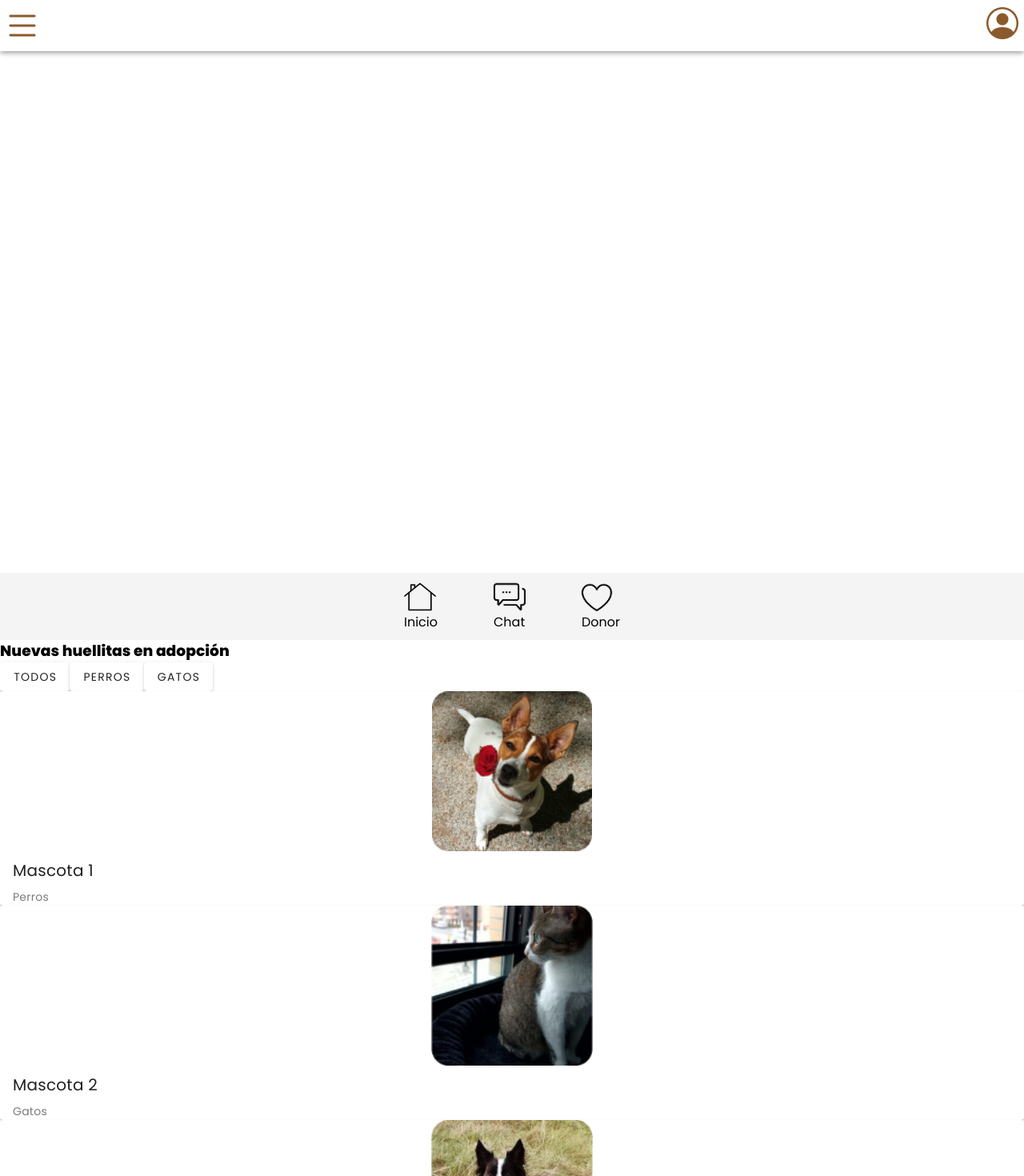
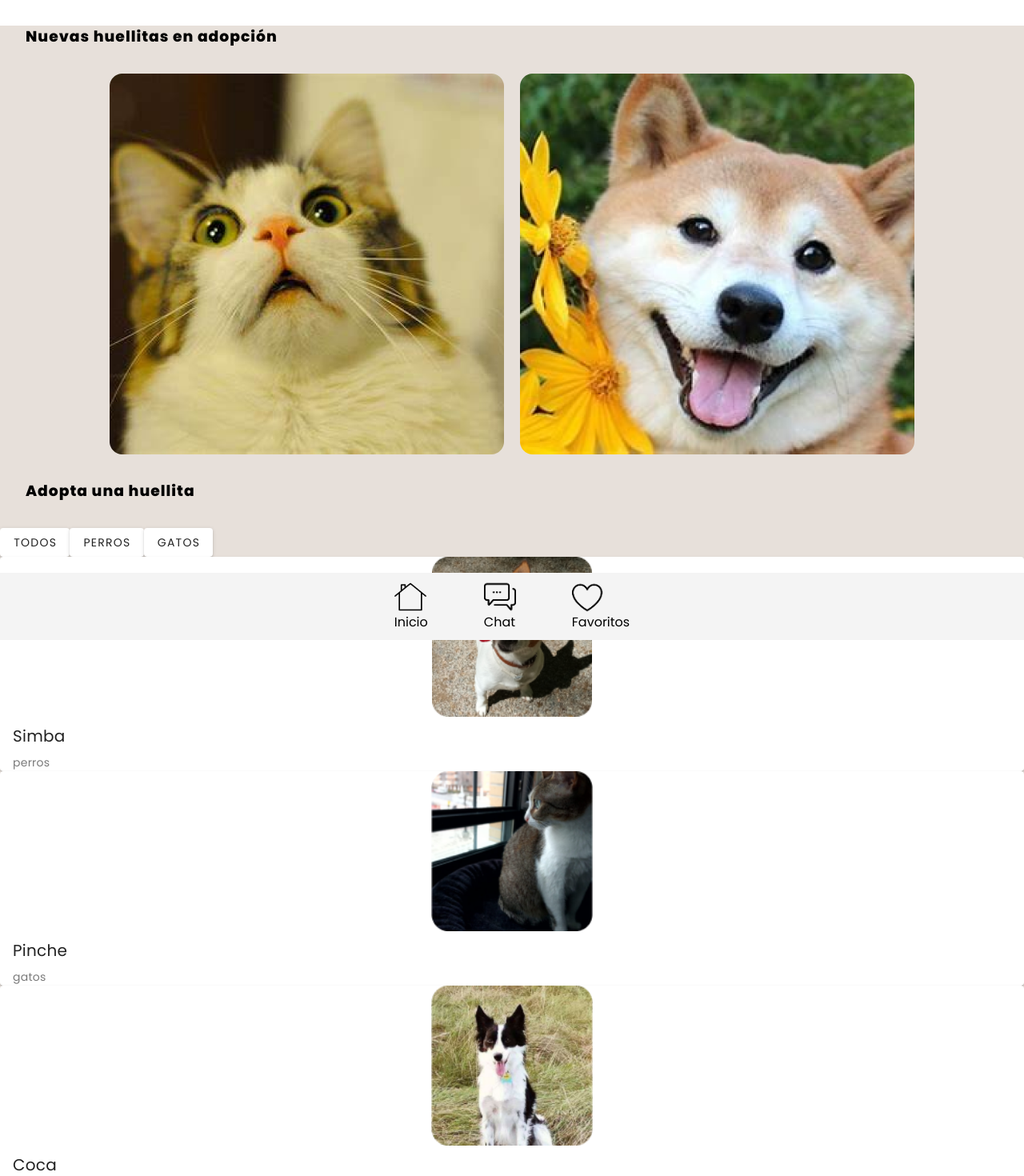
Before and after one commit to Toyos90/meetup-vue, a Vue app: page / in a window 1280 px wide. Shown: the top 1470 px of the page at 80% size. Built offline with nearby package versions, Linux system fonts and the light colour scheme.

Commit message:
pending_styles

```diff
--- a/src/components/FilterButtons.vue
+++ b/src/components/FilterButtons.vue
@@ -10,9 +10,25 @@
   </script>
 
 <template>
-    <div>
-      <v-btn @click="filterData('todos')">Todos</v-btn>
-      <v-btn @click="filterData('perros')">Perros</v-btn>
-      <v-btn @click="filterData('gatos')">Gatos</v-btn>
+    <div class="btn_container">
+      <v-btn @click="filterData('todos')" :class="{ 'selected': filterCategory === 'todos' }">Todos</v-btn>
+      <v-btn @click="filterData('Perros')" :class="{ 'selected': filterCategory === 'Perros' }">Perros</v-btn>
+      <v-btn @click="filterData('Gatos')" :class="{ 'selected': filterCategory === 'Gatos' }">Gatos</v-btn>
     </div>
   </template>
+
+
+  <style scoped>
+
+  .btn-container {
+    display: flex;
+    justify-content: center;
+    gap: 10px;
+  }
+
+  .selected {
+    background-color: #8B5A2B;
+    color: white;
+    border-radius: 10px; }
+
+  </style>
--- a/src/components/FooterComponent.vue
+++ b/src/components/FooterComponent.vue
@@ -14,7 +14,7 @@
         </div><br/>
         <div class="icon">
             <img width="40" height="40" src="../assets/images/corazon.png">
-            <p>Donor</p>
+            <p>Favoritos</p>
         </div>
     </div>
   </footer>
@@ -42,10 +42,10 @@
     flex-direction: column;
     justify-items: center;
     margin: 5px 35px;
+
 }
 
-p{
-  color: black;
-}
+
+
 
 </style>
--- a/src/components/PetCard.vue
+++ b/src/components/PetCard.vue
@@ -10,9 +10,17 @@
 
 
   <template>
+    <div class="gral">
     <v-card>
       <v-img :src="imageUrl" alt="Mascota" height="200"></v-img>
       <v-card-title>{{ title }}</v-card-title>
       <v-card-subtitle>{{ subtitle }}</v-card-subtitle>
     </v-card>
+    </div>
   </template>
+
+  <style scoped>
+  .gral{
+    background-color: #E7E0DA;
+  }
+</style>
--- a/src/views/HomeView.vue
+++ b/src/views/HomeView.vue
@@ -1,5 +1,5 @@
 <script>
-import NavbarComponent from '../components/NavbarComponent.vue'
+// import NavbarComponent from '../components/NavbarComponent.vue'
 import FooterComponent from '../components/FooterComponent.vue'
 import FilterButtons from '../components/filterButtons.vue';
 import PetCard from '../components/PetCard.vue'
@@ -9,29 +9,31 @@ export default {
   components: {
     PetCard,
     FilterButtons,
-    NavbarComponent,
+    //NavbarComponent,
     FooterComponent,
   },
   data() {
     return {
       pets: [
-        { id: 1, imageUrl: 'public/imgs/dog3.png', name: 'Mascota 1', category: 'Perros' },
-        { id: 2, imageUrl: 'public/imgs/cat3.png', name: 'Mascota 2', category: 'Gatos' },
-        { id: 3, imageUrl: 'public/imgs/dog4.png', name: 'Mascota 3', category: 'Perros' },
-
+        { id: 1, imageUrl: '/imgs/dog3.png', name: 'Simba', category: 'perros' },
+        { id: 2, imageUrl: '/imgs/cat3.png', name: 'Pinche', category: 'gatos' },
+        { id: 3, imageUrl: '/imgs/dog4.png', name: 'Coca', category: 'perros' },
+        { id: 2, imageUrl: '/imgs/cat4.png', name: 'Luna', category: 'gatos' },
       ],
       filterCategory: 'todos',
     };
   },
   computed: {
-    filteredPets() {
-      if (this.filterCategory === 'todos') {
-        return this.pets;
-      } else {
-        return this.pets.filter(pet => pet.category === this.filterCategory);
-      }
-    },
+  filteredPets() {
+    if (this.filterCategory === 'perros') {
+      return this.pets.filter(pet => pet.category === 'perros');
+    } else if (this.filterCategory === 'gatos') {
+      return this.pets.filter(pet => pet.category === 'gatos');
+    } else {
+      return this.pets; // Si se selecciona "Todos" o cualquier otra categoría, muestra todas las mascotas
+    }
   },
+},
   methods: {
     applyFilter(category) {
       this.filterCategory = category;
@@ -43,8 +45,14 @@ export default {
 
 <template>
   <main>
-    <NavbarComponent />
+    <!-- <NavbarComponent /> -->
     <h3>Nuevas huellitas en adopción</h3>
+    <div class="newPets">
+      <img src="imgs/cat0.png" alt="Gatete asustado">
+      <img src="imgs/dog0.png" alt="Shiba">
+    </div>
+
+    <h3>Adopta una huellita</h3>
     <FilterButtons @filter="applyFilter" />
     <div>
       <!-- Mostrar las mascotas filtradas -->
@@ -55,3 +63,31 @@ export default {
     <FooterComponent />
   </main>
 </template>
+
+<style>
+@import '../assets/main.css';
+
+main{
+  background-color: #E7E0DA;
+}
+
+h3{
+  font-family: 'Poppins';
+  margin: 2rem;
+  letter-spacing: 1px;
+  font-weight: none;
+}
+.newPets{
+  display: flex;
+  justify-content: center;
+  align-items: center;
+  gap:1.3rem;
+  margin: 2rem 4rem;
+  }
+
+.newPets img {
+  max-width: 60%; /* Ajusta el ancho de las imágenes para centrarlas horizontalmente */
+  max-height: 60%; /* Ajusta la altura de las imágenes para centrarlas verticalmente */
+}
+
+</style>
```
Also changed, not shown: public/imgs/cat0.png (added), public/imgs/dog0.png (added).
